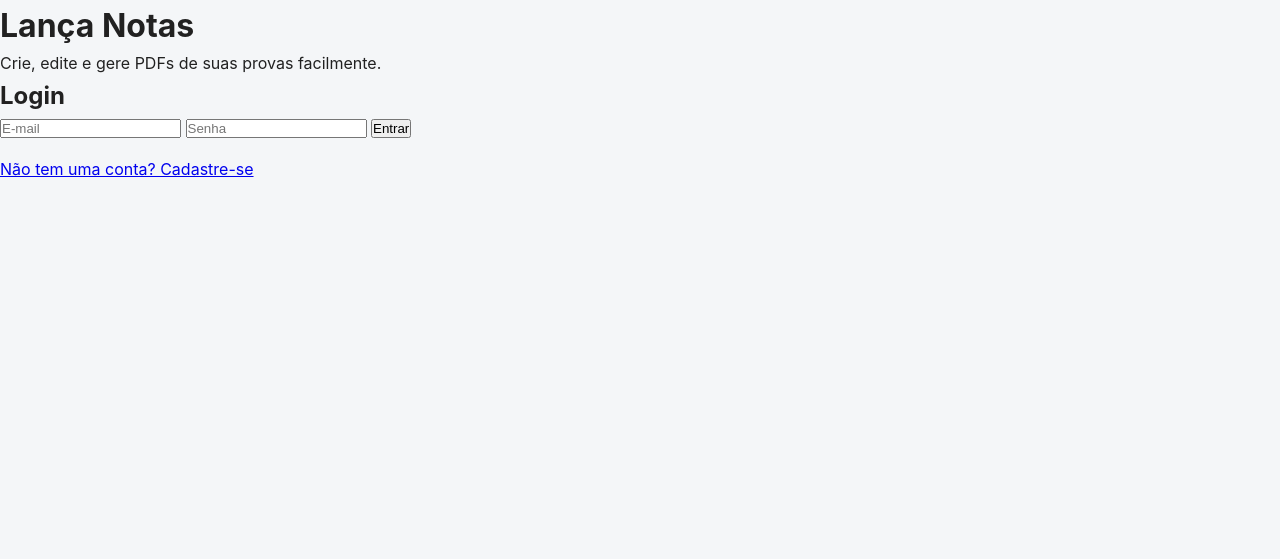
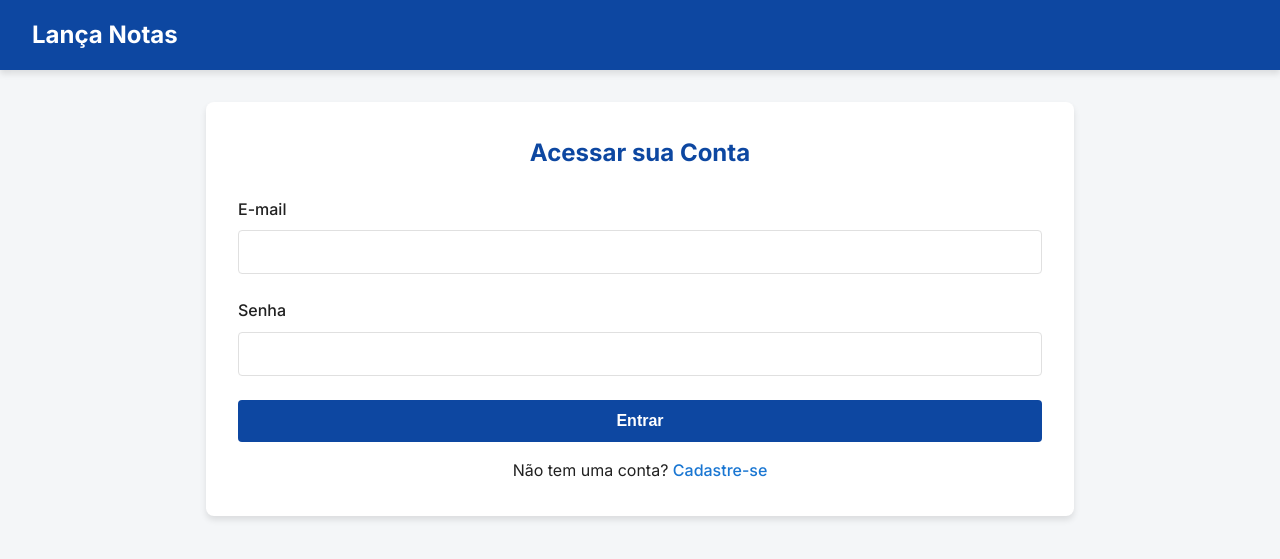
Before and after one commit to kaissanproject/lancanota, a Flask app: page / in a window 1280 px wide. Shown: the top 559 px of the page. Run offline with Flask 3, Linux system fonts and the light colour scheme.

Commit message:
Update index.html

```diff
--- a/templates/index.html
+++ b/templates/index.html
@@ -3,36 +3,55 @@
 <head>
     <meta charset="UTF-8">
     <meta name="viewport" content="width=device-width, initial-scale=1.0">
-    <title>Lança Notas - Bem-vindo</title>
-    <link rel="stylesheet" href="{{ url_for('static', filename='style.css') }}">
+    <title>Bem-vindo ao Lança Notas</title>
+    <link rel="stylesheet" href="/static/style.css">
+    <link rel="preconnect" href="https://fonts.googleapis.com">
+    <link rel="preconnect" href="https://fonts.gstatic.com" crossorigin>
+    <link href="https://fonts.googleapis.com/css2?family=Inter:wght@400;500;600;700&display=swap" rel="stylesheet">
 </head>
 <body>
-    <div class="auth-container">
+    <header class="app-header">
         <h1>Lança Notas</h1>
-        <p>Crie, edite e gere PDFs de suas provas facilmente.</p>
+    </header>
 
-        <!-- Formulário de Login -->
-        <form id="login-form" class="auth-form">
-            <h2>Login</h2>
-            <input type="email" id="login-email" placeholder="E-mail" required>
-            <input type="password" id="login-password" placeholder="Senha" required>
-            <button type="submit">Entrar</button>
-            <p class="error-message" id="login-error"></p>
-            <a href="#" id="show-register">Não tem uma conta? Cadastre-se</a>
-        </form>
+    <main class="container">
+        <!-- Formulário de Login (inicialmente visível) -->
+        <div id="login-form-container" class="card">
+            <h2>Acessar sua Conta</h2>
+            <form id="login-form">
+                <div class="form-group">
+                    <label for="login-email">E-mail</label>
+                    <input type="email" id="login-email" class="form-control" required>
+                </div>
+                <div class="form-group">
+                    <label for="login-password">Senha</label>
+                    <input type="password" id="login-password" class="form-control" required>
+                </div>
+                <button type="submit" class="button button-primary button-full-width">Entrar</button>
+            </form>
+            <p id="login-error" class="error-message" style="display: none;"></p>
+            <p class="switch-form-link">Não tem uma conta? <a id="show-register">Cadastre-se</a></p>
+        </div>
 
-        <!-- Formulário de Cadastro -->
-        <form id="register-form" class="auth-form" style="display: none;">
-            <h2>Cadastro</h2>
-            <input type="email" id="register-email" placeholder="E-mail" required>
-            <input type="password" id="register-password" placeholder="Senha (mín. 6 caracteres)" required>
-            <button type="submit">Cadastrar</button>
-            <p class="error-message" id="register-error"></p>
-            <a href="#" id="show-login">Já tem uma conta? Faça login</a>
-        </form>
-    </div>
+        <!-- Formulário de Cadastro (inicialmente oculto) -->
+        <div id="register-form-container" class="card" style="display: none;">
+            <h2>Criar Nova Conta</h2>
+            <form id="register-form">
+                <div class="form-group">
+                    <label for="register-email">E-mail</label>
+                    <input type="email" id="register-email" class="form-control" required>
+                </div>
+                <div class="form-group">
+                    <label for="register-password">Senha</label>
+                    <input type="password" id="register-password" class="form-control" required>
+                </div>
+                <button type="submit" class="button button-primary button-full-width">Cadastrar</button>
+            </form>
+            <p id="register-error" class="error-message" style="display: none;"></p>
+            <p class="switch-form-link">Já tem uma conta? <a id="show-login">Faça o login</a></p>
+        </div>
+    </main>
 
-    <!-- Nosso Script de Autenticação -->
-    <script src="{{ url_for('static', filename='auth.js') }}"></script>
+    <script src="/static/auth.js"></script>
 </body>
 </html>
```
